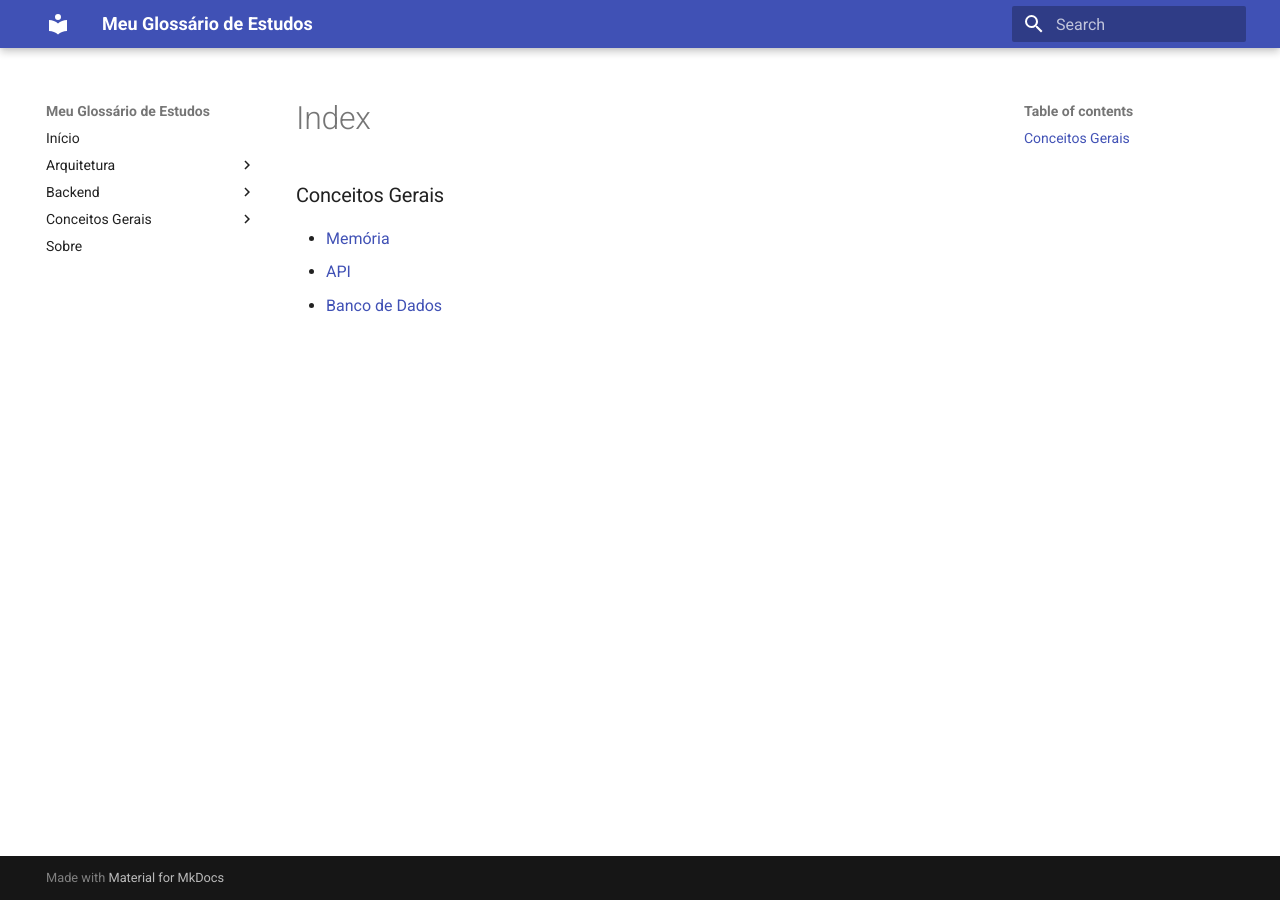
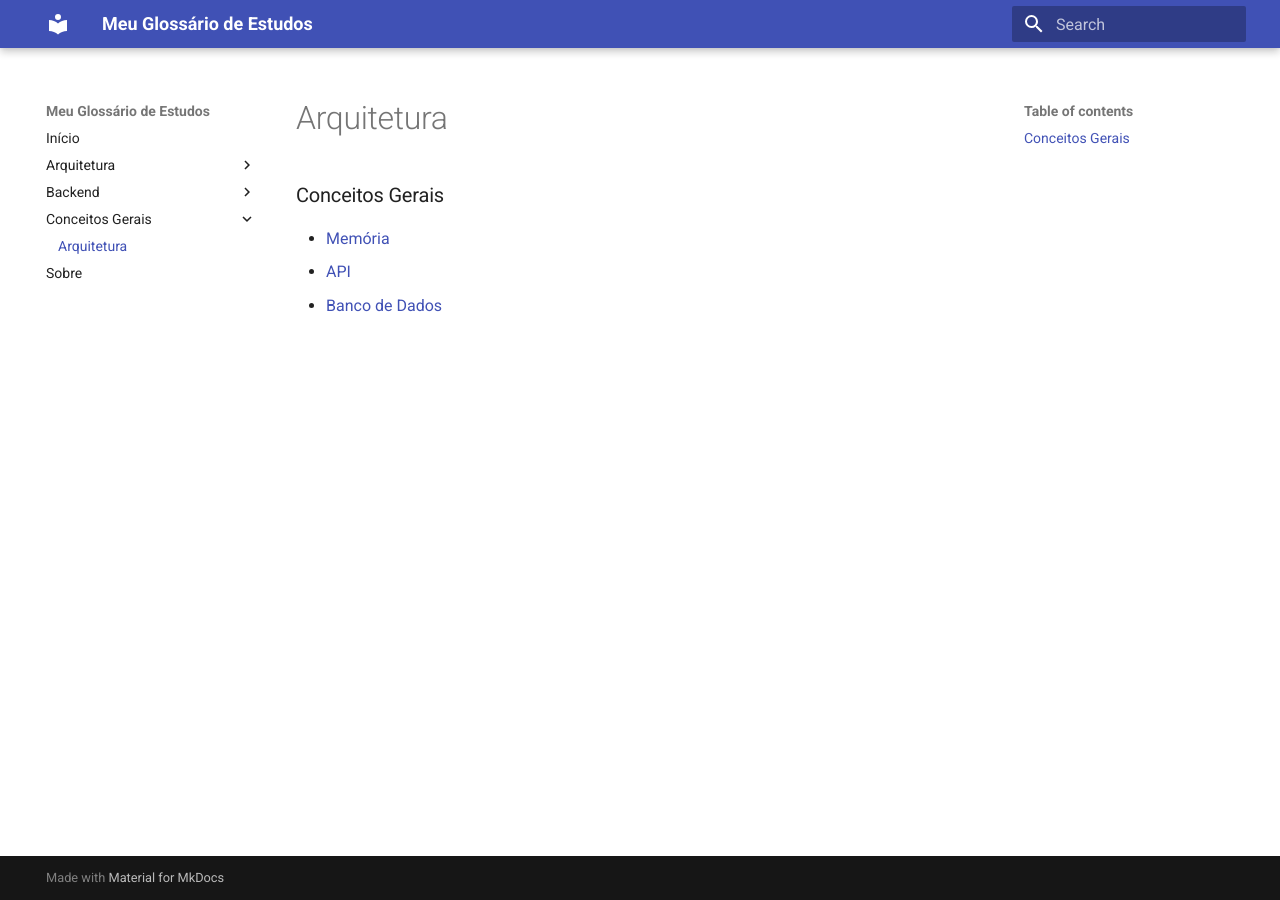
Before and after one commit to Trooper2123/glossario, an MkDocs documentation site: the page built from docs/conceitos-gerais/index.md, in a window 1280 px wide. Built offline with MkDocs 1.6.1 and Material for MkDocs 9.7.7, drawn with Linux system fonts in a browser that asks for light colours; part of the change alters nothing that is shown.

Commit message:
Atualização de arquivos

```diff
--- a/mkdocs.yml
+++ b/mkdocs.yml
@@ -13,5 +13,5 @@ nav:
   - Backend:
     - Visão Geral: backend/index.md
   - Conceitos Gerais:
-    - Arquitetura: conceitos-gerais/arquitetura.md
+    - Arquitetura: conceitos-gerais/index.md
   - Sobre: sobre.md
```
